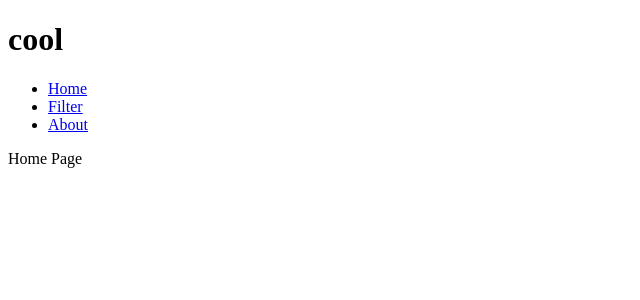
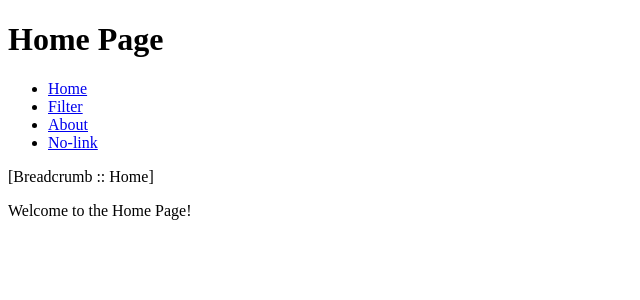
Before and after one commit to qaharmdz/playground, a React (Vite) app: page / in a window 1280 px wide. Shown: the top 300 px of the page, without its empty margins (0-640 px from the left). Built offline with nearby package versions, Linux system fonts and the light colour scheme.

Commit message:
Apply settingsContext and added useOutletContext

```diff
--- a/dev-dist/sw.js
+++ b/dev-dist/sw.js
@@ -82,7 +82,7 @@ define(['./workbox-b5f7729d'], (function (workbox) { 'use strict';
     "revision": "3ca0b8505b4bec776b69afdba2768812"
   }, {
     "url": "index.html",
-    "revision": "0.5jvjapcaqno"
+    "revision": "0.2s82ghphp6o"
   }], {});
   workbox.cleanupOutdatedCaches();
   workbox.registerRoute(new workbox.NavigationRoute(workbox.createHandlerBoundToURL("index.html"), {
--- a/src/App.jsx
+++ b/src/App.jsx
@@ -1,14 +1,29 @@
-import React from 'react';
-
-import { SettingsProvider } from './context/SettingsContext';
-import Router from "./services/Router";
+import { useState } from 'react';
+import { Outlet, Link, useLocation } from 'react-router-dom';
+import { SettingsProvider } from './services/SettingsContext';
+import Navbar from './elements/NavBar';
 
 const App = () => {
+  const location = useLocation();
+  const [pageMeta, setPageMeta] = useState({
+    title: 'n/a'
+  });
+  // console.log(location);
+
   return (
     <SettingsProvider>
-      <Router />
+      <div>
+        <header>
+          <h1>{pageMeta.title} Page</h1>
+          <Navbar />
+          [Breadcrumb :: {pageMeta.title}]
+        </header>
+        <main>
+          <Outlet context={[pageMeta, setPageMeta]} />
+        </main>
+      </div>
     </SettingsProvider>
-  );
+  )
 };
 
 export default App;
--- a/src/elements/NavBar.jsx
+++ b/src/elements/NavBar.jsx
@@ -8,6 +8,7 @@ const NavBar = () => {
         <li><Link to="/">Home</Link></li>
         <li><Link to="/filter">Filter</Link></li>
         <li><Link to="/about">About</Link></li>
+        <li><Link to="/na">No-link</Link></li>
       </ul>
     </nav>
   );
--- a/src/main.jsx
+++ b/src/main.jsx
@@ -1,12 +1,8 @@
-import React from 'react'
-import ReactDOM from "react-dom";
-import { BrowserRouter } from "react-router-dom";
-import App from './App.jsx'
+import React from 'react';
+import ReactDOM from 'react-dom/client';
+import { RouterProvider } from 'react-router-dom';
+import router from './services/Router';
 
-ReactDOM.createRoot(document.getElementById("root")).render(
-  // <React.StrictMode>
-  <BrowserRouter>
-    <App />
-  </BrowserRouter>
-  // </React.StrictMode>,
-)
+ReactDOM.createRoot(document.getElementById('root')).render(
+  <RouterProvider router={router} />
+);
--- a/src/pages/About.jsx
+++ b/src/pages/About.jsx
@@ -1,16 +1,21 @@
-import React from 'react';
-import { json } from "react-router-dom";
+import { useEffect } from 'react';
+import { useOutletContext } from "react-router-dom";
 
 const About = () => {
-  // throw new Response("Not Found", { status: 404 });
-  throw json(
-    {
-      message: "Throw API error.",
-    },
-    { status: 401 }
+  const [pageMeta, setPageMeta] = useOutletContext();
+  const pageInfo = {
+    title: 'About',
+  };
+
+  useEffect(() => {
+    setPageMeta({ ...pageMeta, ...pageInfo })
+  }, []);
+
+  return (
+    <div>
+      <p>Welcome to the About Page!</p>
+    </div>
   );
-
-  return <div>About Page</div>;
 };
 
 export default About;
--- a/src/pages/Error.jsx
+++ b/src/pages/Error.jsx
@@ -1,7 +1,20 @@
 import React from 'react';
+import { useRouteError, Link } from 'react-router-dom';
 
 const Error = () => {
-  return <div>Error Page</div>;
+  const error = useRouteError();
+  console.error(error);
+
+  return (
+    <div>
+      <h1>Oops!</h1>
+      <p>Sorry, an unexpected error has occurred.</p>
+      <p>
+        <i>{error.statusText || error.message}</i>
+      </p>
+      <Link to="/">Go back to the homepage</Link>
+    </div>
+  );
 };
 
 export default Error;
--- a/src/pages/Filter.jsx
+++ b/src/pages/Filter.jsx
@@ -1,7 +1,21 @@
-import React from 'react';
+import { useEffect } from 'react';
+import { useOutletContext } from "react-router-dom";
 
 const Filter = () => {
-  return <div>Filter Page</div>;
+  const [pageMeta, setPageMeta] = useOutletContext();
+  const pageInfo = {
+    title: 'Filter',
+  };
+
+  useEffect(() => {
+    setPageMeta({ ...pageMeta, ...pageInfo })
+  }, []);
+
+  return (
+    <div>
+      <p>Welcome to the Filter Page!</p>
+    </div>
+  )
 };
 
 export default Filter;
--- a/src/pages/Home.jsx
+++ b/src/pages/Home.jsx
@@ -1,7 +1,24 @@
-import React from 'react';
+import { useContext, useEffect } from "react";
+import { useOutletContext } from "react-router-dom";
+import { SettingsContext } from "../services/SettingsContext";
 
 const Home = () => {
-  return <div>Home Page</div>;
+  const [pageMeta, setPageMeta] = useOutletContext();
+  const { settings, setSettings } = useContext(SettingsContext);
+
+  const pageInfo = {
+    title: 'Home',
+  };
+
+  useEffect(() => {
+    setPageMeta({ ...pageMeta, ...pageInfo })
+  }, []);
+
+  return (
+    <div>
+      <p>Welcome to the Home Page!</p>
+    </div>
+  )
 };
 
 export default Home;
--- a/src/pages/Layout.jsx
+++ /dev/null
@@ -1,21 +0,0 @@
-import { useContext, useEffect, useRef } from "react";
-import { Outlet, useLocation } from "react-router-dom";
-import { SettingsContext } from '../context/SettingsContext';
-import NavBar from '../elements/NavBar';
-
-const Layout = () => {
-  const location = useLocation(); // location.pathname === '/' ? 'home' : '';
-  const { settings, setSettings } = useContext(SettingsContext);
-
-  return (
-    <div>
-      <h1>cool</h1>
-      <NavBar />
-
-      <div className="route-output">
-        <Outlet />
-      </div>
-    </div>
-  );
-};
-export default Layout;
--- /dev/null
+++ b/src/services/ErrorBoundary.jsx
@@ -0,0 +1,37 @@
+import React from 'react';
+
+/**
+throw new Response("Application error", { status: 500 });
+
+import { json } from "react-router-dom";
+throw json(
+  {
+    message: "Throw API error.",
+  },
+  { status: 401 }
+);
+ */
+class ErrorBoundary extends React.Component {
+  constructor(props) {
+    super(props);
+    this.state = { hasError: false };
+  }
+
+  static getDerivedStateFromError(error) {
+    return { hasError: true };
+  }
+
+  componentDidCatch(error, errorInfo) {
+    console.error("Uncaught error:", error, errorInfo);
+  }
+
+  render() {
+    if (this.state.hasError) {
+      return <h1>Something went wrong.</h1>;
+    }
+
+    return this.props.children;
+  }
+}
+
+export default ErrorBoundary;
--- a/src/services/Router.jsx
+++ b/src/services/Router.jsx
@@ -1,40 +1,29 @@
-import { Routes, Route } from "react-router-dom";
-
-import Layout from "../pages/Layout";
+import React from 'react';
+import { createBrowserRouter } from 'react-router-dom';
+import App from '../App';
 import Home from '../pages/Home';
 import Filter from '../pages/Filter';
 import About from '../pages/About';
-import Error from "../pages/Error";
+import Error from '../pages/Error';
+import ErrorBoundary from './ErrorBoundary';
 
-// Test: throw new Response("Not Found", { status: 404 });
-const ErrorBoundary = () => {
-  let error = useRouteError();
-  console.error('ErrorBoundary', error);
+const routes = [
+  {
+    path: '/',
+    element: (
+      <ErrorBoundary>
+        <App />
+      </ErrorBoundary>
+    ),
+    errorElement: <Error />,
+    children: [
+      { index: true, element: <Home /> },
+      { path: 'filter', element: <Filter /> },
+      { path: 'about', element: <About /> },
+    ],
+  },
+];
 
-  if (isRouteErrorResponse(error)) {
-    if (error.status === 404) {
-      return <div>404 Not Found</div>;
-    }
+const router = createBrowserRouter(routes);
 
-    if (error.status === 401) {
-      return <div>You aren't authorized to see this</div>;
-    }
-  }
-
-  return <div>Oops! Something went wrong</div>;
-};
-
-const Router = () => {
-  return (
-    <Routes>
-      <Route path="/" element={<Layout />} errorElement={<ErrorBoundary />}>
-        <Route index element={<Home />} />
-        <Route path="/filter" element={<Filter />} />
-        <Route path="/about" element={<About />} />
-        <Route path="*" element={<Error />} />
-      </Route>
-    </Routes>
-  );
-};
-
-export default Router;
+export default router;
```
Also changed, not shown: src/services/SettingsContext.jsx (renamed from src/context/SettingsContext.jsx).
